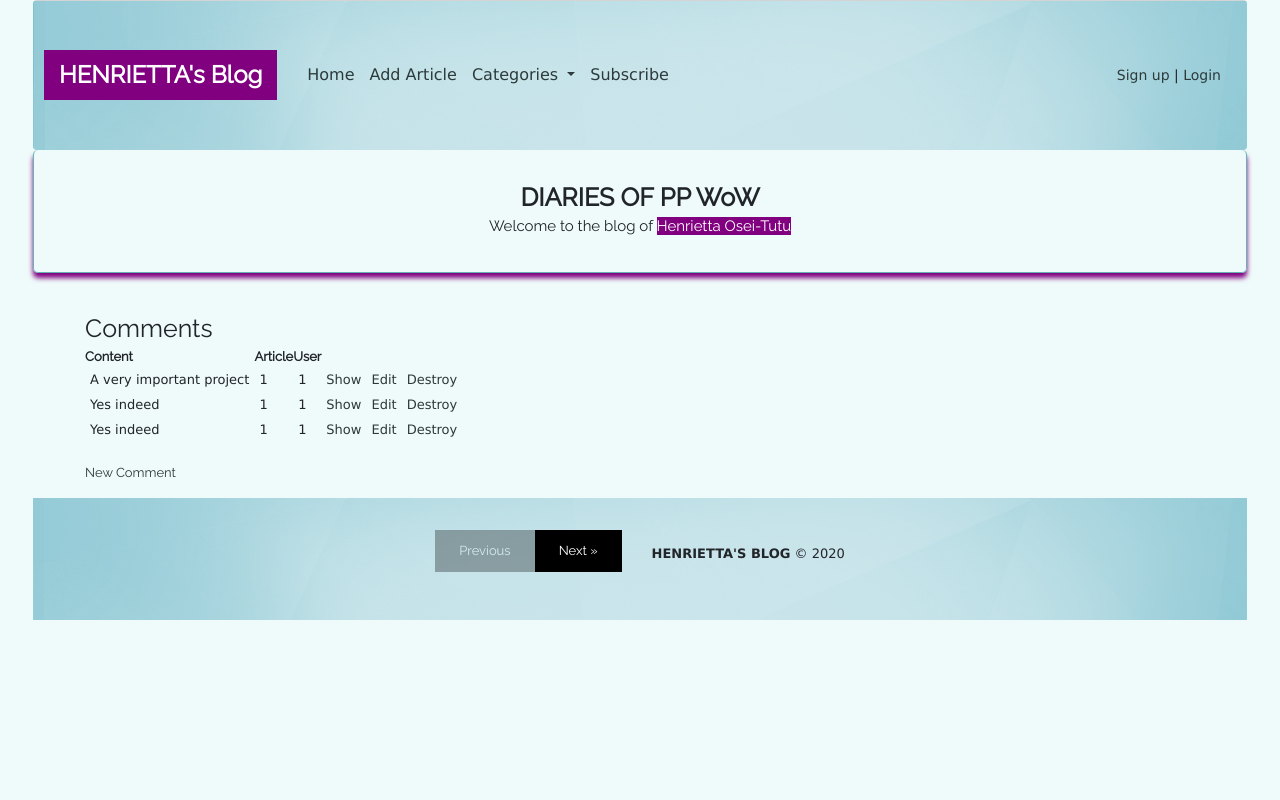
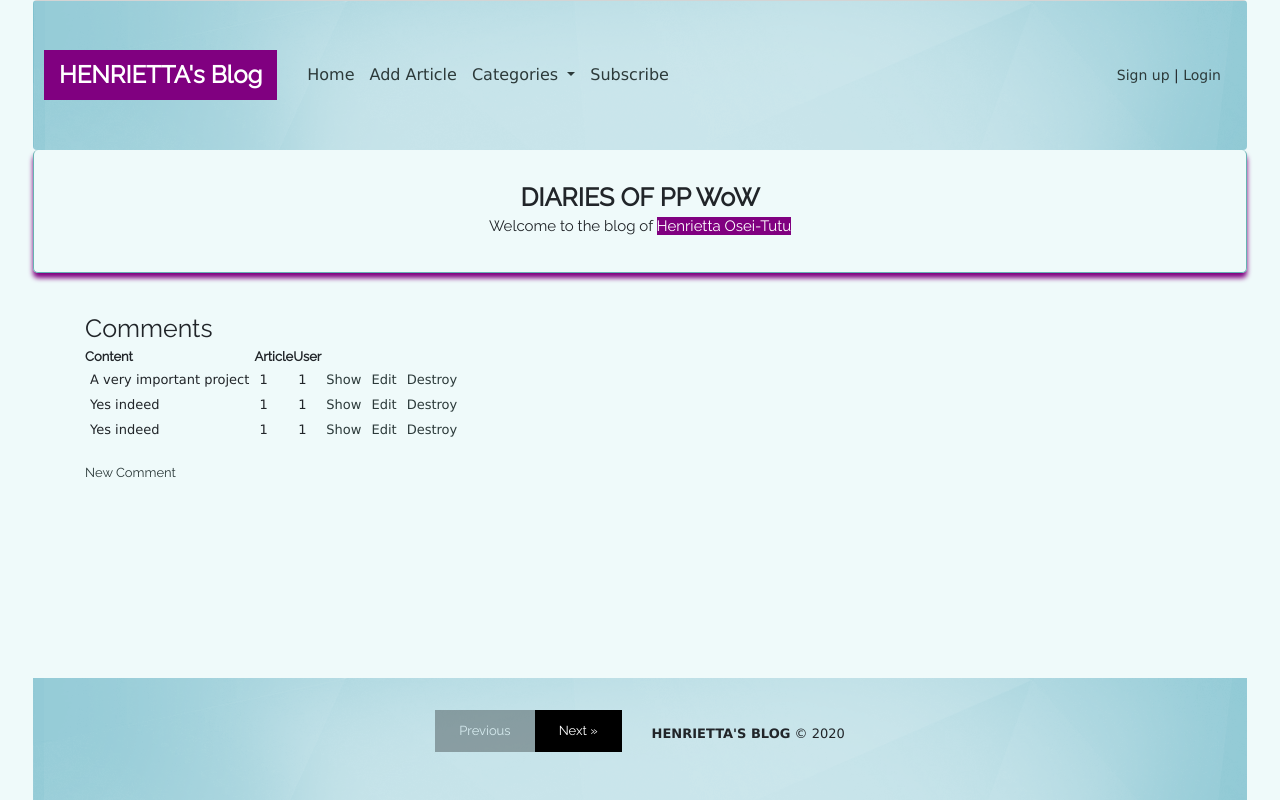
Before and after one commit to Paa-Gh/rails-blog-app, a Rails app: page /comments in a window 1280 px wide. Run offline with Rails 7, Linux system fonts and the light colour scheme; data comes from the database, SQL or seed files in the repository; style sheets or scripts are compiled from the project's sources; parts of the project's set-up code (start-up, migrations or seed data) failed here and were passed over; some libraries are stand-ins or nearby versions.

Commit message:
update blog layout and app.css.erb for footer

```diff
--- a/app/assets/stylesheets/application.css.erb
+++ b/app/assets/stylesheets/application.css.erb
@@ -87,7 +87,7 @@
  }
 
  #content {
-   padding-bottom: 85px;    /* Footer height */
+   padding-bottom: 122px;    /* Footer height */
  }
 
  #footer {
--- a/app/views/layouts/blog.html.erb
+++ b/app/views/layouts/blog.html.erb
@@ -20,8 +20,9 @@
 <style>
 body,h1,h2,h3,h4,h5 {font-family: "Raleway", sans-serif}
 </style>
-<body>
+<body id="page-container">
 
+<div id="content">
 <!-- Navbar -->
 <%= render 'layouts/navbar' %>
 
@@ -41,9 +42,12 @@ and is wrapped around the whole page content, except for the footer in this exam
 
 <!-- END w3-content -->
 </div>
+</div>
 
 <!-- Footer -->
+<div id="footer">
 <%= render 'layouts/footer' %>
+</div>
 
 </body>
 
```
